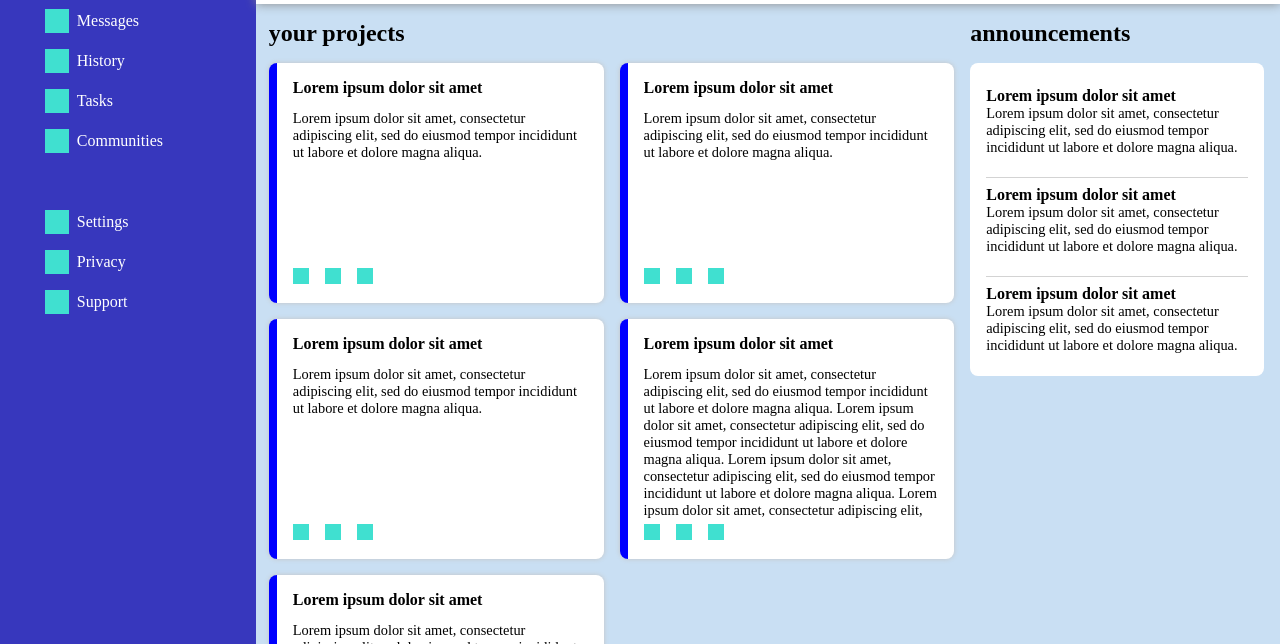
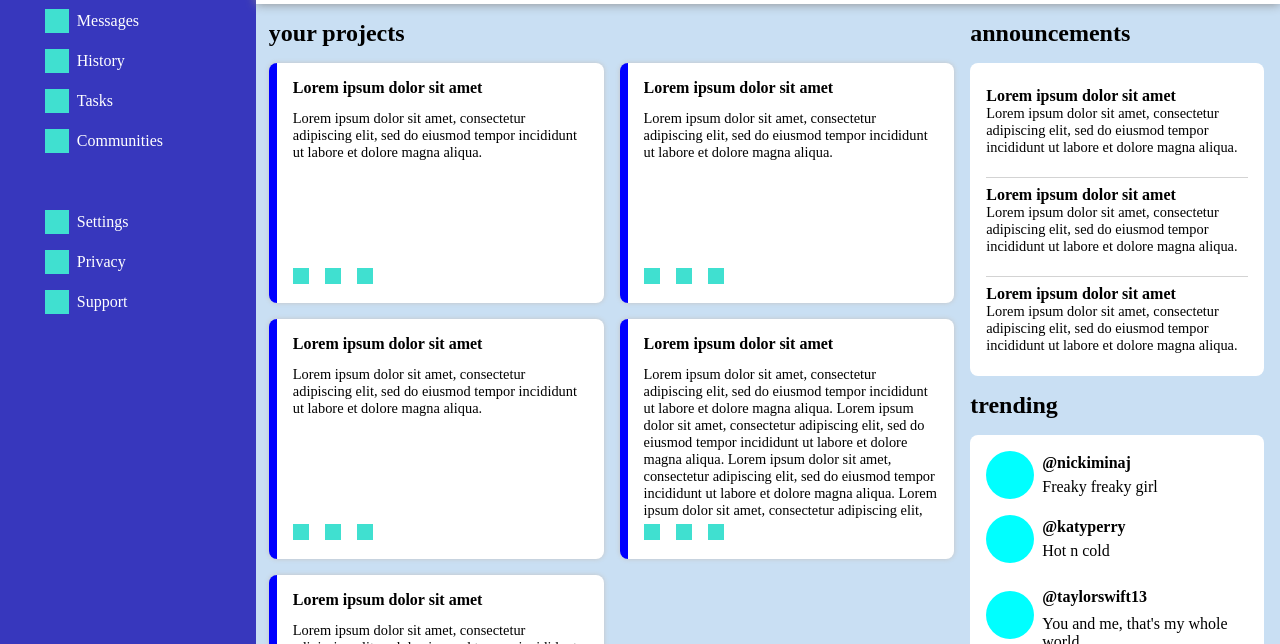
Before and after one commit to ShanHng/odin-admin-dashboard, a plain HTML site: page index.html in a window 1280 px wide. Shown: the part 156-800 px from the top of the page. Drawn offline with Linux system fonts and the light colour scheme.

Commit message:
Add "trending" section

```diff
--- a/index.html
+++ b/index.html
@@ -190,7 +190,24 @@
         </div>
       </div>
       <div class="trending-section">
-        <div class="trending-section-title"></div>
+        <div class="trending-section-title">trending</div>
+        <div class="trending-item-container">
+          <div class="trending-item">
+            <span class="trending-user-avatar"></span>
+            <div class="trending-user-handle">@nickiminaj</div>
+            <div class="trending-topic">Freaky freaky girl</div>
+          </div>
+          <div class="trending-item">
+            <span class="trending-user-avatar"></span>
+            <div class="trending-user-handle">@katyperry</div>
+            <div class="trending-topic">Hot n cold</div>
+          </div>
+          <div class="trending-item">
+            <span class="trending-user-avatar"></span>
+            <div class="trending-user-handle">@taylorswift13</div>
+            <div class="trending-topic">You and me, that's my whole world</div>
+          </div>
+        </div>
       </div>
     </div>
   </body>
--- a/styles.css
+++ b/styles.css
@@ -247,6 +247,7 @@ input[class="search-key"] {
   padding: 1rem;
   border-radius: 0.5rem;
   overflow: auto;
+  max-height: 50vh;
 }
 
 .announcement-item:not(:last-child) {
@@ -257,3 +258,37 @@ input[class="search-key"] {
 .announcement-title {
   padding-top: 0.5rem;
 }
+
+.trending-item-container {
+  background-color: white;
+  border-radius: 0.5rem;
+  padding: 1rem;
+}
+
+.trending-item {
+  display: grid;
+  grid-template: 1fr 1fr / 48px 1fr;
+  gap: 0 0.5rem;
+  align-items: center;
+}
+
+.trending-item:not(:last-child) {
+  padding-bottom: 1rem;
+}
+
+.trending-user-avatar {
+  padding: 24px;
+  background-color: aqua;
+  border-radius: 48px;
+  grid-row: span 2;
+}
+
+.trending-user-handle {
+  font-weight: 600;
+  grid-column: 2;
+}
+
+.trending-topic {
+  grid-column: 2;
+  grid-row: 2;
+}
```
